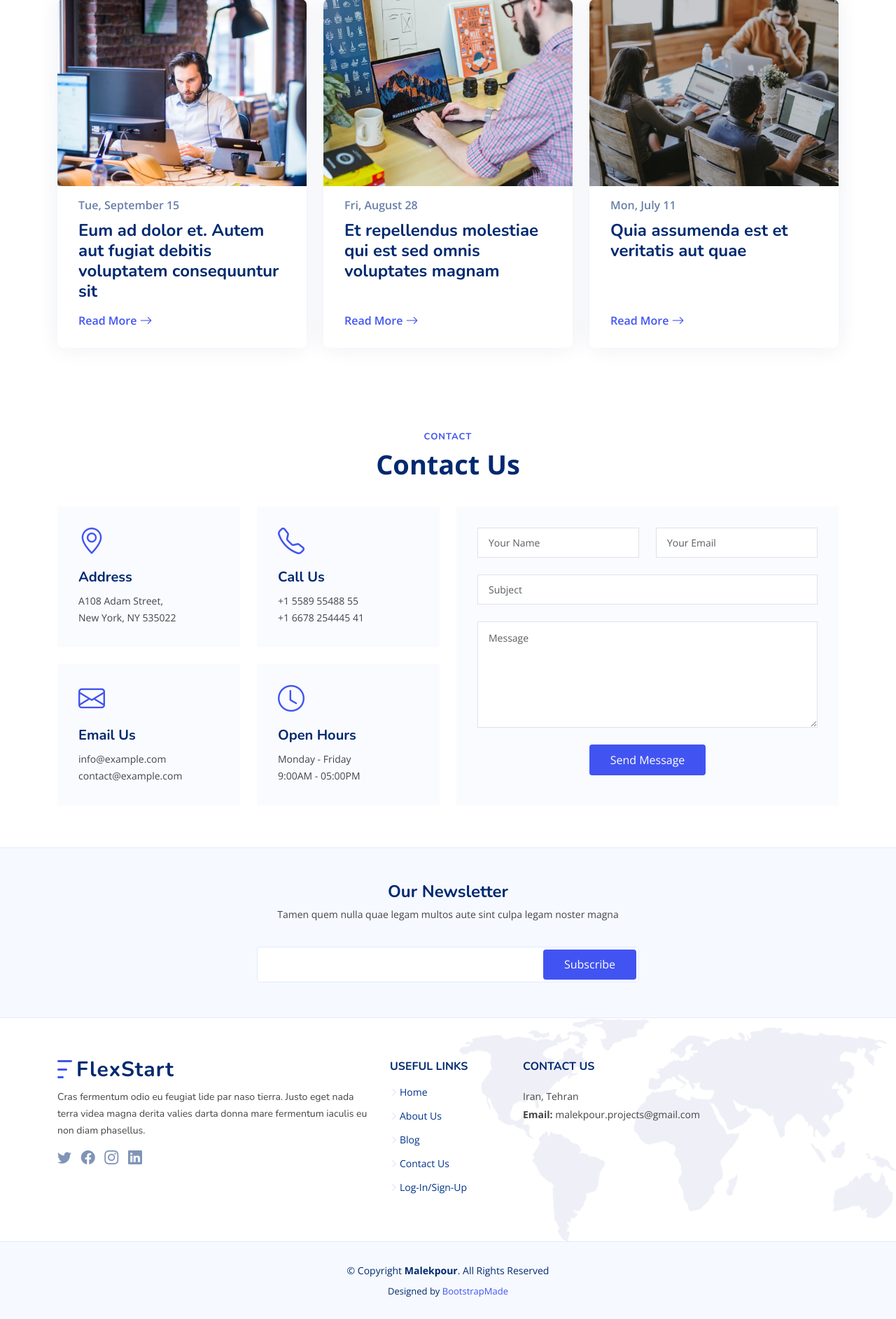
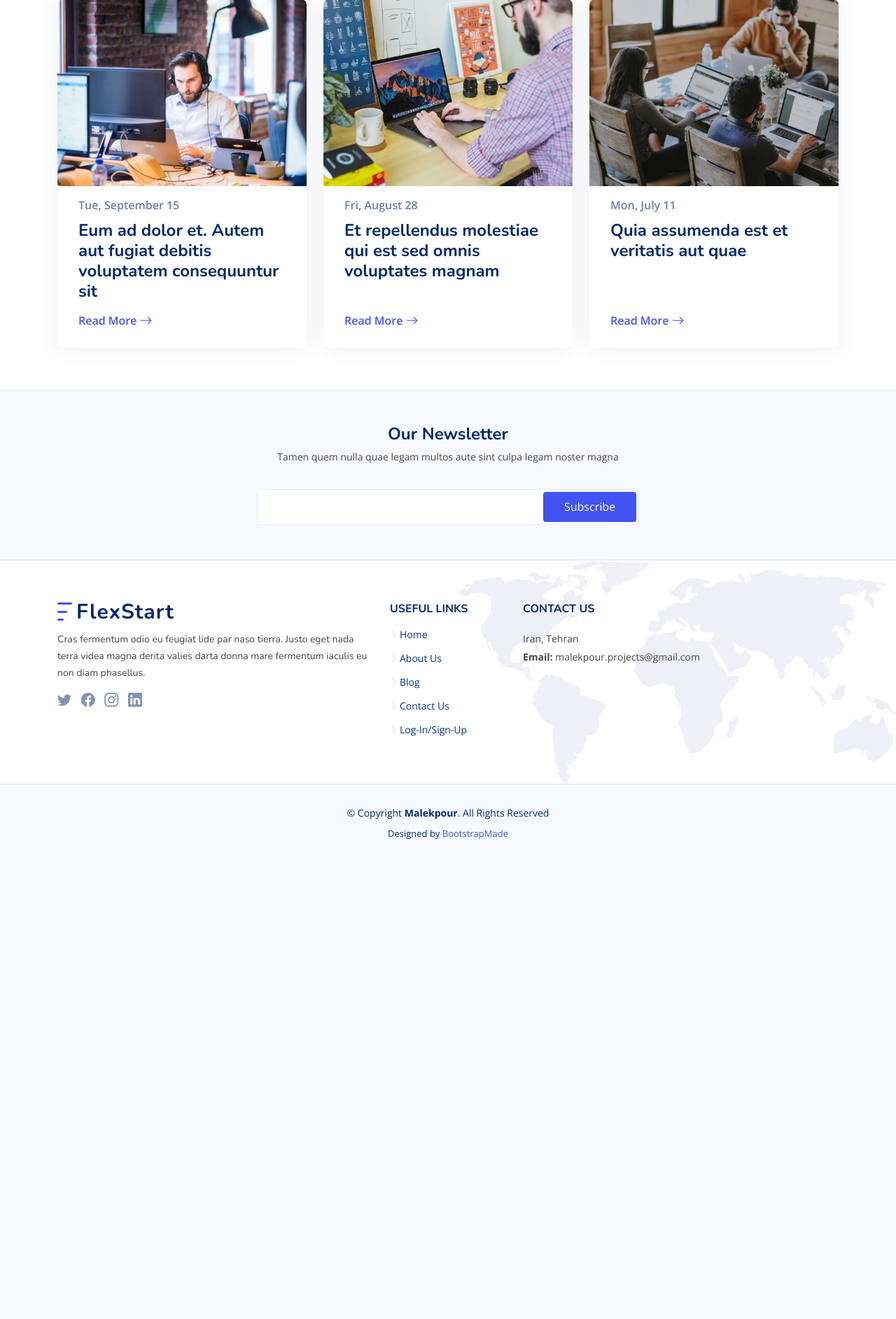
Before and after one commit to Malekpour99/themalekpour.com, a Django app: page / in a window 1280 px wide. Shown: the part 3923-5808 px from the top of the page at 70% size. After the commit the page ends 5123 px from the top, so only its background shows below. Run offline with Django 4.2, Linux system fonts and the light colour scheme; some libraries are stand-ins or nearby versions.

Commit message:
index template - removed contact section
Removed contact section from this template because now we have a separate contact template which has its own view and URL path

```diff
--- a/templates/website/index.html
+++ b/templates/website/index.html
@@ -356,92 +356,6 @@
 
     </section><!-- End Recent Blog Posts Section -->
 
-    <!-- ======= Contact Section ======= -->
-    <section id="contact" class="contact">
-
-      <div class="container" data-aos="fade-up">
-
-        <header class="section-header">
-          <h2>Contact</h2>
-          <p>Contact Us</p>
-        </header>
-
-        <div class="row gy-4">
-
-          <div class="col-lg-6">
-
-            <div class="row gy-4">
-              <div class="col-md-6">
-                <div class="info-box">
-                  <i class="bi bi-geo-alt"></i>
-                  <h3>Address</h3>
-                  <p>A108 Adam Street,<br>New York, NY 535022</p>
-                </div>
-              </div>
-              <div class="col-md-6">
-                <div class="info-box">
-                  <i class="bi bi-telephone"></i>
-                  <h3>Call Us</h3>
-                  <p>+1 5589 55488 55<br>+1 6678 254445 41</p>
-                </div>
-              </div>
-              <div class="col-md-6">
-                <div class="info-box">
-                  <i class="bi bi-envelope"></i>
-                  <h3>Email Us</h3>
-                  <p>info@example.com<br>contact@example.com</p>
-                </div>
-              </div>
-              <div class="col-md-6">
-                <div class="info-box">
-                  <i class="bi bi-clock"></i>
-                  <h3>Open Hours</h3>
-                  <p>Monday - Friday<br>9:00AM - 05:00PM</p>
-                </div>
-              </div>
-            </div>
-
-          </div>
-
-          <div class="col-lg-6">
-            <form action="forms/contact.php" method="post" class="php-email-form">
-              <div class="row gy-4">
-
-                <div class="col-md-6">
-                  <input type="text" name="name" class="form-control" placeholder="Your Name" required>
-                </div>
-
-                <div class="col-md-6 ">
-                  <input type="email" class="form-control" name="email" placeholder="Your Email" required>
-                </div>
-
-                <div class="col-md-12">
-                  <input type="text" class="form-control" name="subject" placeholder="Subject" required>
-                </div>
-
-                <div class="col-md-12">
-                  <textarea class="form-control" name="message" rows="6" placeholder="Message" required></textarea>
-                </div>
-
-                <div class="col-md-12 text-center">
-                  <div class="loading">Loading</div>
-                  <div class="error-message"></div>
-                  <div class="sent-message">Your message has been sent. Thank you!</div>
-
-                  <button type="submit">Send Message</button>
-                </div>
-
-              </div>
-            </form>
-
-          </div>
-
-        </div>
-
-      </div>
-
-    </section><!-- End Contact Section -->
-
   </main><!-- End #main -->
 
 {% endblock main_content %}
```
